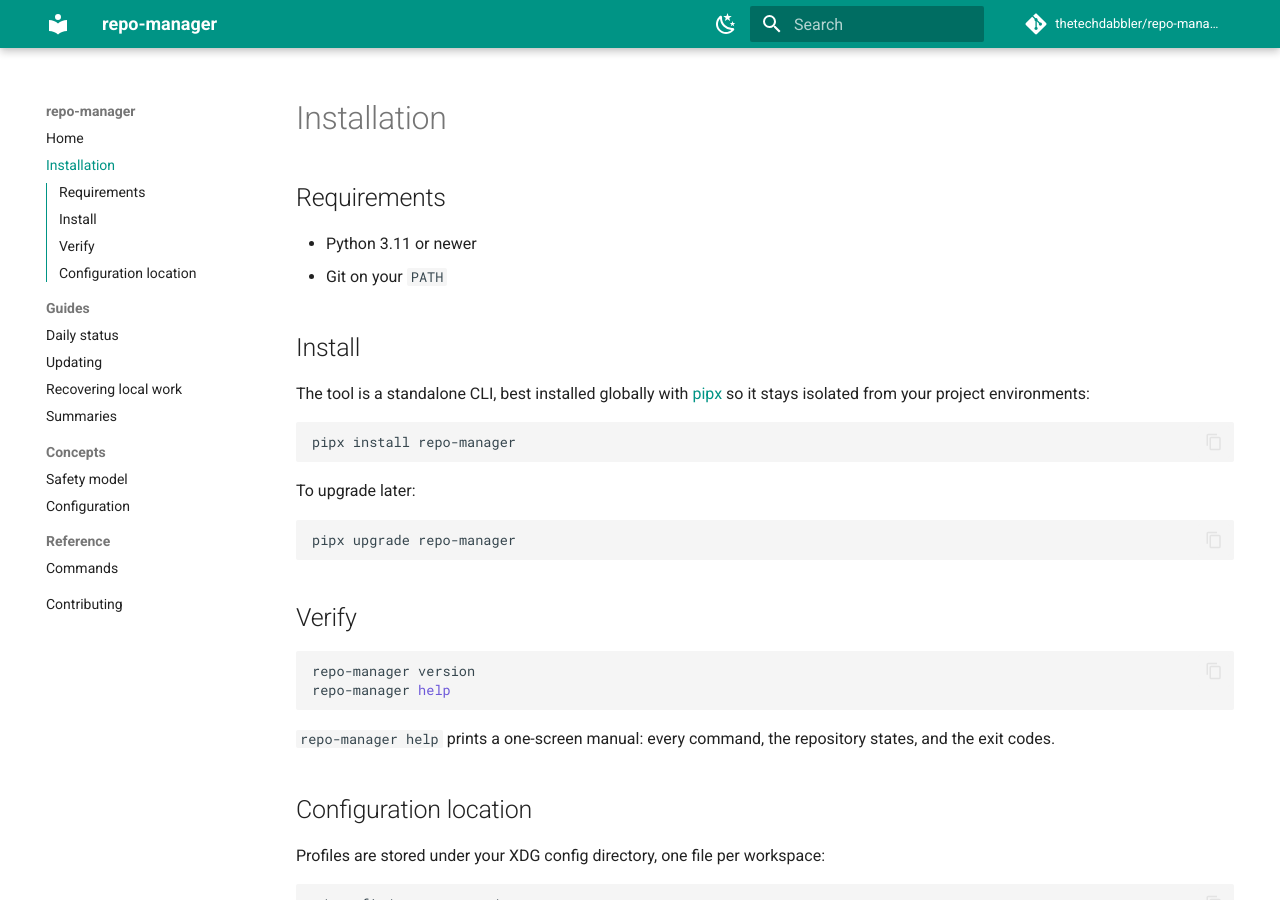
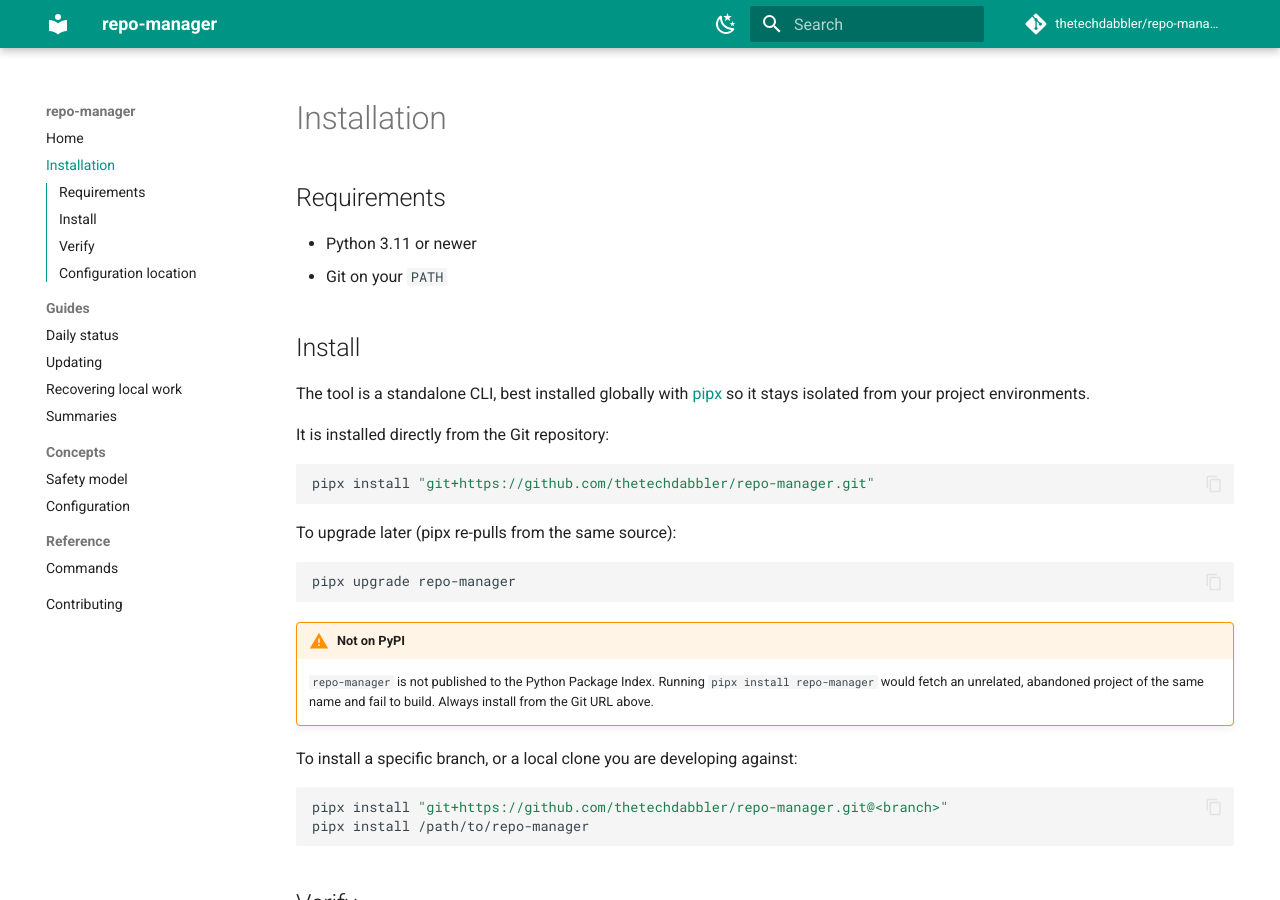
Before and after one commit to thetechdabbler/repo-manager, an MkDocs documentation site: the page built from docs/installation.md, in a window 1280 px wide and 900 px high. Built offline with MkDocs 1.6.1 and Material for MkDocs 9.7.7, drawn with Linux system fonts in a browser that asks for light colours; comment, search, counter and statistics services are not loaded.

Commit message:
Fix install docs: install from Git, not PyPI
`pipx install repo-manager` resolves to an unrelated, abandoned PyPI project of
the same name (Python 2 code that fails to build), not this tool. This project is
not published to PyPI.

Point installation at the Git URL, add a warning about the name collision, and
document branch and local-path installs. Refresh the stale README status.

Co-Authored-By: Claude Opus 5 <noreply@anthropic.com>

````diff
--- a/docs/installation.md
+++ b/docs/installation.md
@@ -8,16 +8,30 @@
 ## Install
 
 The tool is a standalone CLI, best installed globally with
-[pipx](https://pipx.pypa.io/) so it stays isolated from your project environments:
+[pipx](https://pipx.pypa.io/) so it stays isolated from your project environments.
+
+It is installed directly from the Git repository:
 
 ```bash
-pipx install repo-manager
+pipx install "git+https://github.com/thetechdabbler/repo-manager.git"
 ```
 
-To upgrade later:
+To upgrade later (pipx re-pulls from the same source):
 
 ```bash
 pipx upgrade repo-manager
+```
+
+!!! warning "Not on PyPI"
+    `repo-manager` is not published to the Python Package Index. Running
+    `pipx install repo-manager` would fetch an unrelated, abandoned project of the
+    same name and fail to build. Always install from the Git URL above.
+
+To install a specific branch, or a local clone you are developing against:
+
+```bash
+pipx install "git+https://github.com/thetechdabbler/repo-manager.git@<branch>"
+pipx install /path/to/repo-manager
 ```
 
 ## Verify
````
Also changed, not shown: README.md (+19 -3 lines).
